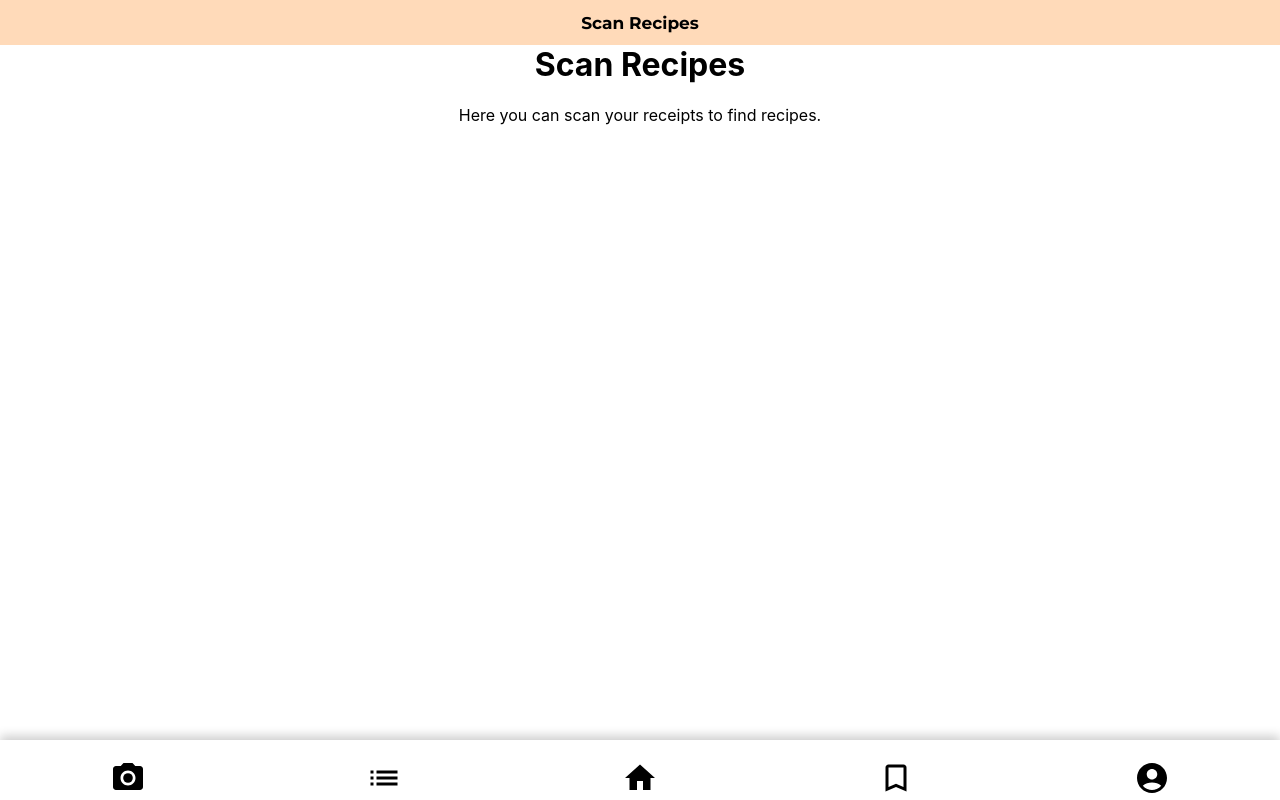
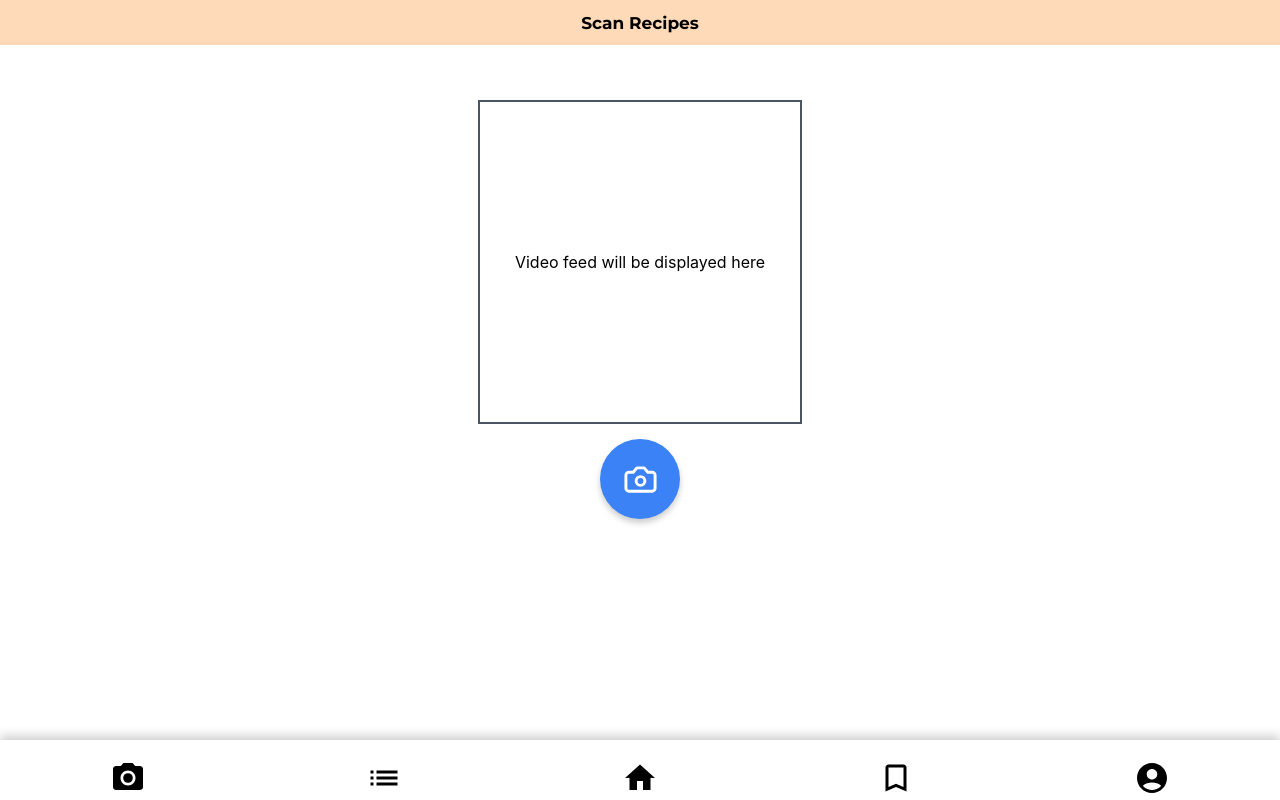
Before and after one commit to marylou7/smartchef, a React (Create React App) app: page /#/scan-recipes in a window 1280 px wide. Built offline with nearby package versions, Linux system fonts and the light colour scheme.

Commit message:
added a basic ui for scanning receipts

```diff
--- a/package.json
+++ b/package.json
@@ -16,6 +16,7 @@
     "react-router-dom": "^7.2.0",
     "react-scripts": "5.0.1",
     "react-toggle-slider": "^0.4.1",
+    "tesseract.js": "^6.0.0",
     "web-vitals": "^4.2.4"
   },
   "scripts": {
--- /dev/null
+++ b/src/components/ScanReceipts.css
@@ -0,0 +1,41 @@
+.scan-container {
+    display: flex;
+    flex-direction: column;
+    align-items: center;
+    gap: 15px;
+    margin-top: 100px;
+}
+
+
+.video-feed-box {
+    display: grid;
+    width: 20rem;
+    height: 20rem;
+    justify-items: center;
+    align-items: center;
+    border: 2px solid #4b5563;
+}
+
+
+.camera-button {
+    background-color: #3b82f6;
+    color: white;
+    border: none;
+    width: 80px;
+    height: 80px;
+    border-radius: 50%;
+    display: flex;
+    justify-content: center;
+    align-items: center;
+    cursor: pointer;
+    box-shadow: 0 4px 6px rgba(0, 0, 0, 0.2);
+    transition: background-color 0.3s ease;
+}
+
+.camera-button:hover {
+    background-color: #2563eb;
+}
+
+.camera-button:active {
+    background-color: #001b74;
+}
--- a/src/components/ScanReceipts.js
+++ b/src/components/ScanReceipts.js
@@ -1,11 +1,22 @@
 import React from 'react';
+import './ScanReceipts.css';
+import { Camera } from "lucide-react";
 
 const ScanReceipts = () => {
   return (
-    <div>
-      <h1>Scan Recipes</h1>
-      <p>Here you can scan your receipts to find recipes.</p>
-    </div>
+    <div className="scan-container">
+
+      <div className="video-feed-box">
+        <p>Video feed will be displayed here</p>
+      </div>
+
+      <button className="camera-button">
+        <Camera size={35} />
+      </button>
+
+
+      </div>
+
   );
 };
 
```
Also changed, not shown: 1 other file (tests, documents, lock files or other folders).
